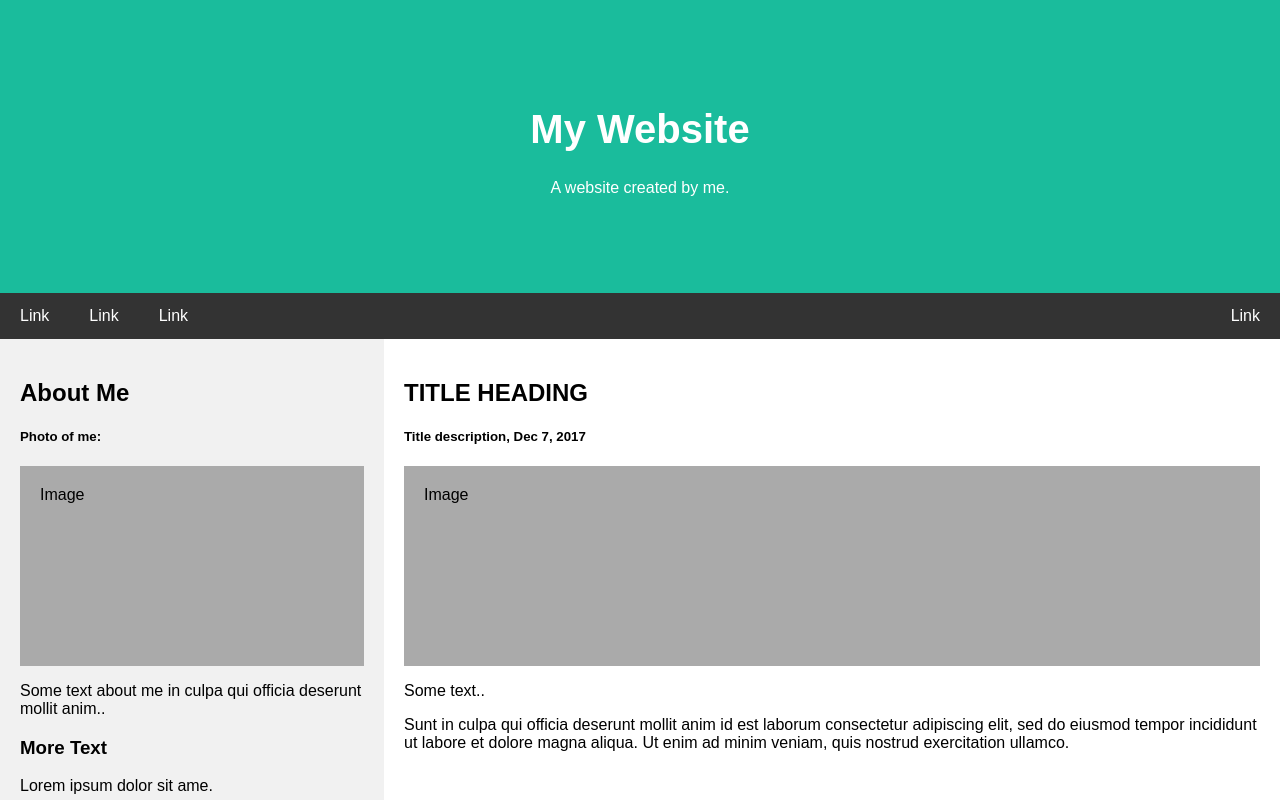
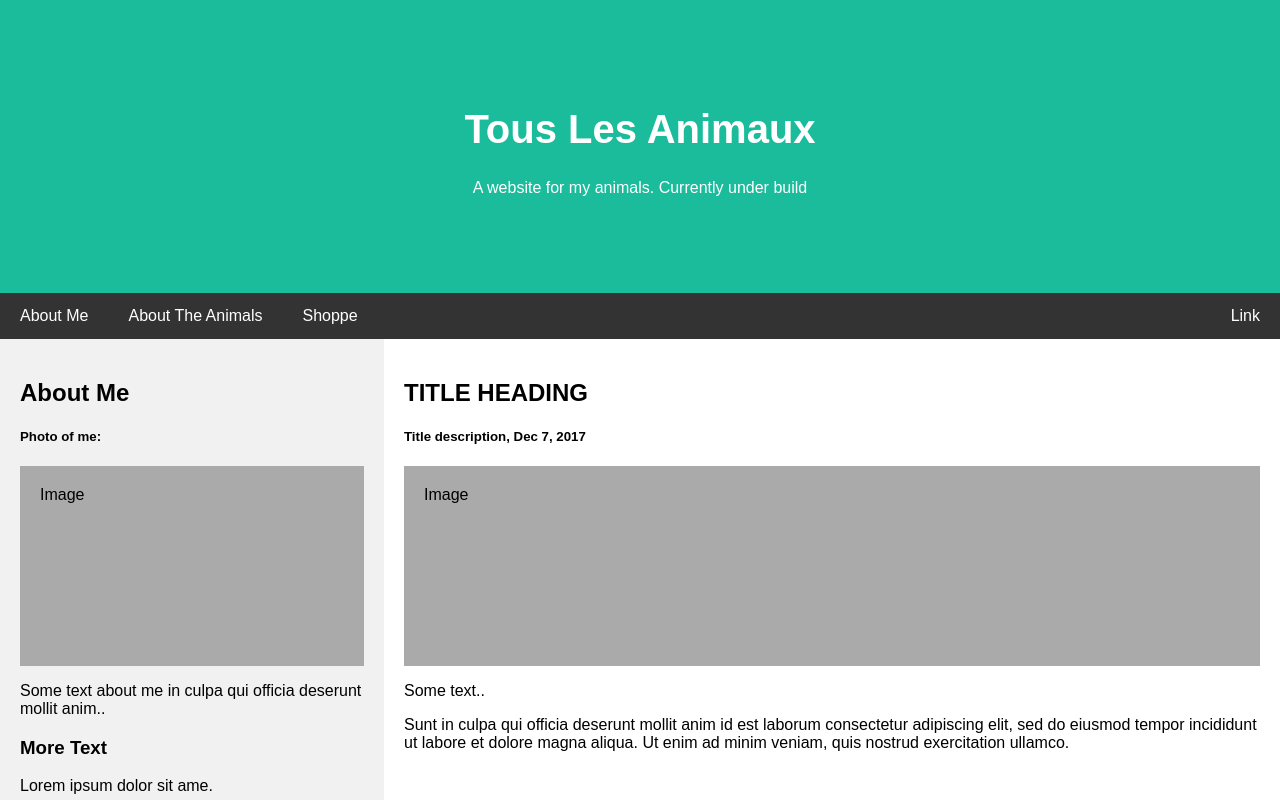
Before and after one commit to clairejohn/TousLesAnimaux, a plain HTML site: page index.html in a window 1280 px wide. Shown: the top 800 px of the page. Drawn offline with Linux system fonts and the light colour scheme.

Commit message:
Update to link information

```diff
--- a/index.html
+++ b/index.html
@@ -113,14 +113,14 @@ body {
 <body>
 
 <div class="header">
-  <h1>My Website</h1>
-  <p>A website created by me.</p>
+  <h1>Tous Les Animaux</h1>
+  <p>A website for my animals. Currently under build</p>
 </div>
 
 <div class="navbar">
-  <a href="#">Link</a>
-  <a href="#">Link</a>
-  <a href="#">Link</a>
+  <a href="#">About Me</a>
+  <a href="#">About The Animals</a>
+  <a href="#">Shoppe</a>
   <a href="#" class="right">Link</a>
 </div>
 
```
